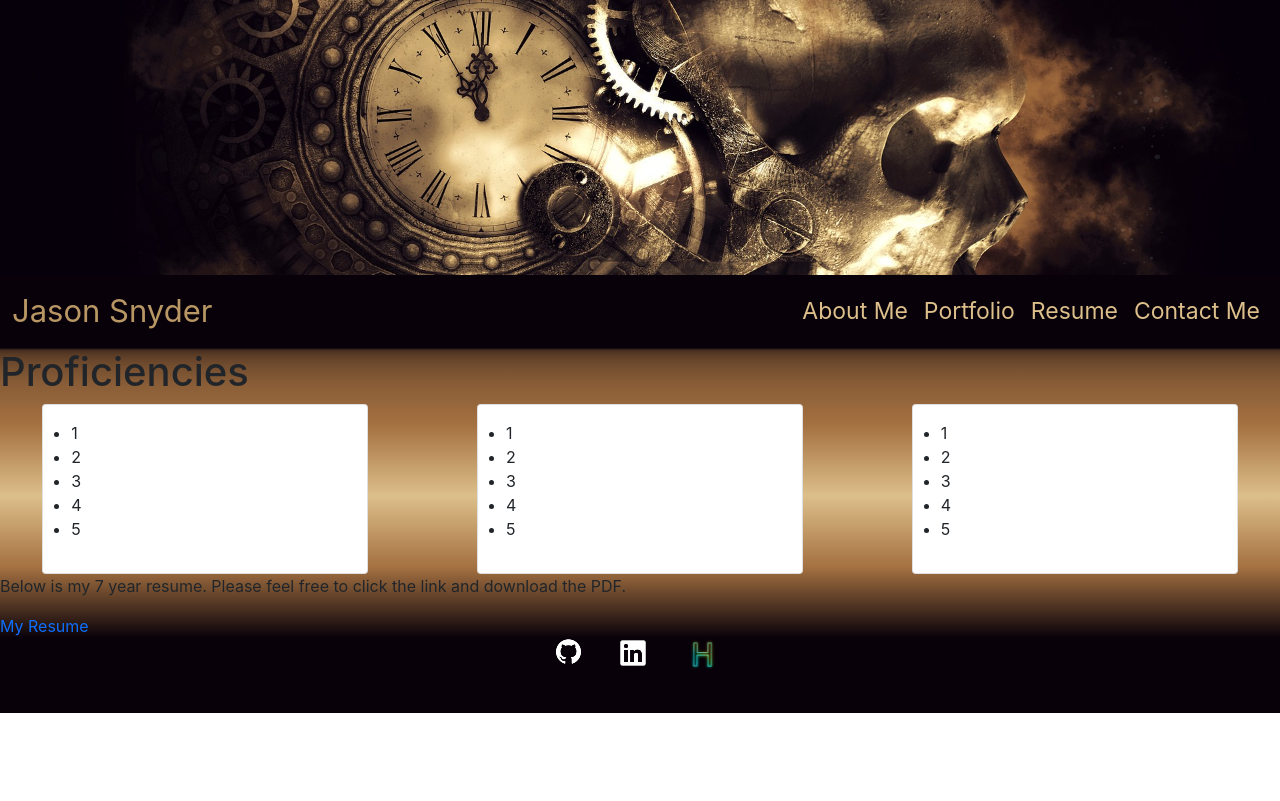
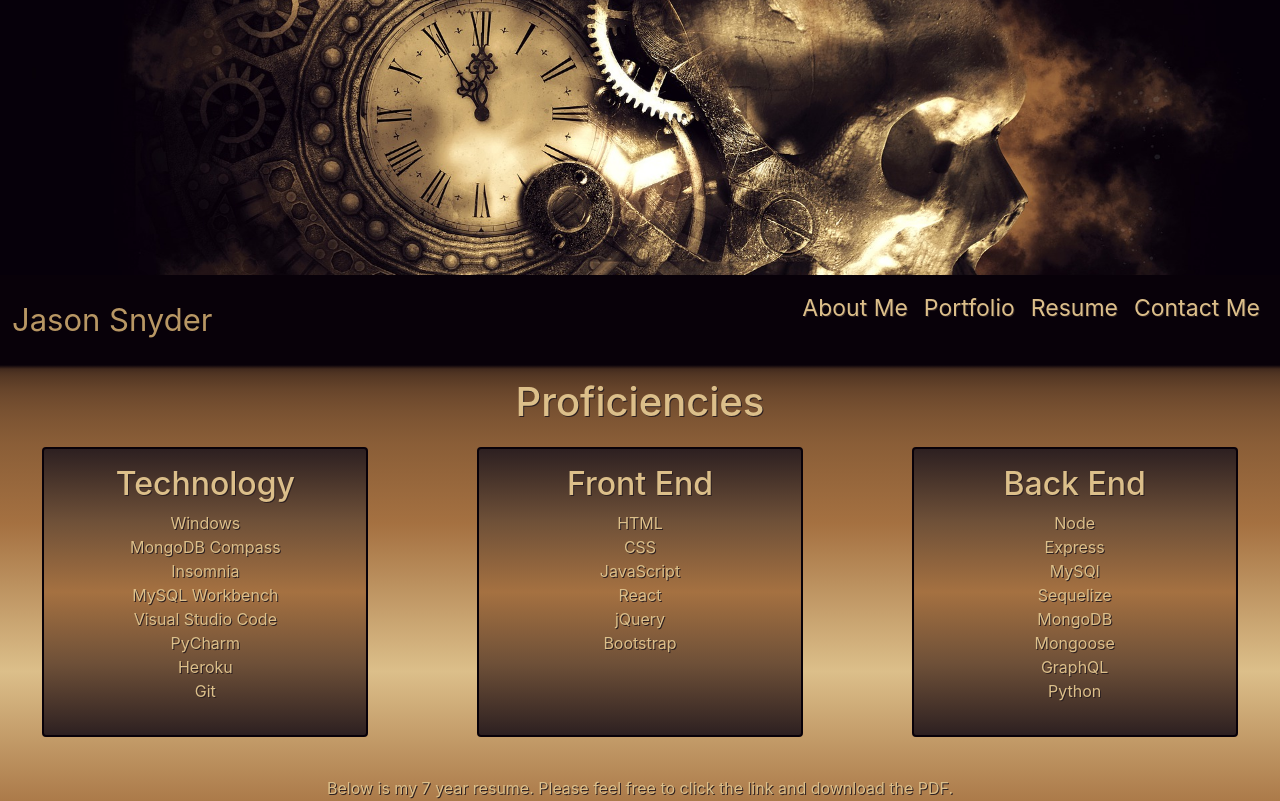
Before and after one commit to jsnyder159/react-portfolio, a React (Create React App) app in the folder portfolio/: page /resume in a window 1280 px wide. Shown: the top 801 px of the page. Built offline with nearby package versions, Linux system fonts and the light colour scheme; the HTML template or start-up script is replaced by a standard one.

Commit message:
styles for resume page

```diff
--- a/portfolio/src/App.css
+++ b/portfolio/src/App.css
@@ -67,6 +67,7 @@ nav {
 }
 
 .footer {
+  padding-top: 1%;
   background-color: var(--xik);
   height: 75px;
 }
--- a/portfolio/src/components/Footer.js
+++ b/portfolio/src/components/Footer.js
@@ -9,13 +9,13 @@ function Footer() {
             <nav>
                 <ul className="d-flex flex-row justify-content-center align-content-center">
                     <li>
-                        <a href='https://github.com/jsnyder159' target="_blank"><img src={github} alt="github logo"></img></a>
+                        <a href='https://github.com/jsnyder159' target="_blank" rel="noreferrer"><img src={github} alt="github logo"></img></a>
                     </li>
                     <li>
-                        <a href='https://www.linkedin.com/in/jason-snyder-94869622b/' target="_blank"><img src={linkedIn} alt="linkedin logo"></img></a>
+                        <a href='https://www.linkedin.com/in/jason-snyder-94869622b/' target="_blank" rel="noreferrer"><img src={linkedIn} alt="linkedin logo"></img></a>
                     </li>
                     <li>
-                        <a href='https://www.hackerrank.com/jason_snyder159' target="_blank"><img src={hackerRank} alt="hacker rank logo" width="33px" height="33px"></img></a>
+                        <a href='https://www.hackerrank.com/jason_snyder159' target="_blank" rel="noreferrer"><img src={hackerRank} alt="hacker rank logo" width="33px" height="33px"></img></a>
                     </li>
                 </ul>
             </nav>
--- a/portfolio/src/components/pages/about/About.js
+++ b/portfolio/src/components/pages/about/About.js
@@ -4,7 +4,8 @@ import './style.css'
 
 function About() {
     return (
-        <div className="about row">
+        <div className="about">
+            <div className="d-flex row">
                 <img className="gears col-4" src={gears} alt="beared mans head surround by gears"></img>
                 <h2 className="title col-1">About Me</h2>
                 <p className="para col-7">
@@ -16,6 +17,7 @@ function About() {
                     in. Sed rhoncus mollis diam, sit amet facilisis lectus blandit at.
                 </p>
             </div>
+        </div>
     );
 }
 
--- a/portfolio/src/components/pages/about/style.css
+++ b/portfolio/src/components/pages/about/style.css
@@ -1,12 +1,11 @@
 .about {
-    height: 500px;
+    height: 600px;
     display: flex;
     background: linear-gradient(var(--xik), 2%, var(--copper), var(--gold), var(--copper), var(--xik));
 
 }
 
 .gears {
-    display: flex;
     justify-content: center;
     align-content: center;
     max-height: 500px;
@@ -14,17 +13,19 @@
 }
 
 .title {
-    display: flex;
     justify-content: center;
     align-content: center;
-    margin-top: 8%;
+    margin-top: 12%;
+    color: var(--coffee);
+    text-shadow: 1px 1px var(--blkCoffe);
 
 }
 
 .para {
-    display: flex;
     justify-content: center;
     align-content: center;
-    margin-top:8%;
+    margin-top: 9%;
+    color: var(--blkCoffe);
+    text-shadow: 0px 0px
 
 }
--- a/portfolio/src/components/pages/resume/Resume.js
+++ b/portfolio/src/components/pages/resume/Resume.js
@@ -1,6 +1,8 @@
 import React from 'react';
 import './style.css'
 import resume from '../../../documents/resume.pdf'
+import { skills } from './info'
+
 
 function Resume() {
     return (
@@ -9,34 +11,32 @@ function Resume() {
             <div className='row justify-content-around'>
                 <div className='card col-3'>
                     <ul className="card-body">
-                        <li>1</li>
-                        <li>2</li>
-                        <li>3</li>
-                        <li>4</li>
-                        <li>5</li>
+                        <h2>Technology</h2>
+                        {skills.tech.map((skill, index) => {
+                            return <li key={index}>{skill}</li>
+                        })}
                     </ul>
                 </div>
                 <div className='card col-3'>
                     <ul className="card-body">
-                        <li>1</li>
-                        <li>2</li>
-                        <li>3</li>
-                        <li>4</li>
-                        <li>5</li>
+                        <h2>Front End</h2>
+                        {skills.frontEnd.map((skill, index) => {
+                            return <li key={index}>{skill}</li>
+                        })}
                     </ul>
                 </div>
                 <div className='card col-3'>
                     <ul className="card-body">
-                        <li>1</li>
-                        <li>2</li>
-                        <li>3</li>
-                        <li>4</li>
-                        <li>5</li>
+                        <h2>Back End</h2>
+                        {skills.backEnd.map((skill, index) => {
+                            return <li key={index}>{skill}</li>
+                        })}
                     </ul>
                 </div>
+
             </div>
             <p>Below is my 7 year resume.  Please feel free to click the link and download the PDF.</p>
-            <a href={resume} target='_blank'>My Resume</a>
+            <a href={resume} target='_blank' rel="noreferrer">My Resume</a>
         </div>
     );
 }
--- /dev/null
+++ b/portfolio/src/components/pages/resume/info.js
@@ -0,0 +1,5 @@
+export const skills = {
+    frontEnd: ['HTML', 'CSS', 'JavaScript', 'React', "jQuery", 'Bootstrap'],
+    backEnd: ['Node', 'Express', 'MySQl', 'Sequelize', 'MongoDB', 'Mongoose', 'GraphQL', 'Python'],
+    tech: ['Windows','MongoDB Compass', 'Insomnia', 'MySQL Workbench', 'Visual Studio Code', 'PyCharm', 'Heroku', 'Git' ]
+}
--- a/portfolio/src/components/pages/resume/style.css
+++ b/portfolio/src/components/pages/resume/style.css
@@ -1,9 +1,48 @@
 .resume {
+    height: 600px;
     background: linear-gradient(var(--xik), 2%, var(--copper), var(--gold), var(--copper), var(--xik));
 
+}
+
+h1 {
+    text-align: center;
+    padding: 1% 0 1%;
+    color: var(--gold);
+    text-shadow: 1px 1px var(--blkCoffe);
+}
+
+h2 {
+    color: var(--gold);
+    text-shadow: 1px 1px var(--blkCoffe);
 }
 
 .card {
     justify-content: center;
     align-content: center;
+    border: 2px solid var(--xik);
+    background: linear-gradient(var(--blkCoffe), var(--coffee), var(--copper), var(--coffee), var(--blkCoffe));
 }
+
+ul {
+    text-align: center;
+    list-style-type: none;
+}
+
+li {
+    color:var(--gold);
+    text-shadow: 1px 1px var(--blkCoffe);
+}
+
+p {
+    text-align: center;
+    padding-top: 3%;
+    color: var(--gold);
+    text-shadow: 1px 1px var(--blkCoffe);
+}
+
+a {
+    display: flex;
+    justify-content: center;
+    font-size:x-large;
+    padding-bottom: 5%;
+}
```
Lines whose indentation alone changed are shown as unchanged.
